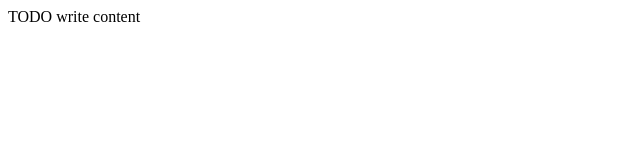
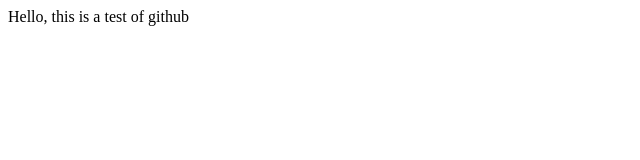
Before and after one commit to atombrown/demo, a plain HTML site: page public_html/index.html in a window 1280 px wide. Shown: the full height of the page, 0-640 px from the left. Drawn offline with Linux system fonts and the light colour scheme.

Commit message:
more changes to index

```diff
--- a/public_html/index.html
+++ b/public_html/index.html
@@ -11,6 +11,6 @@
         <meta name="viewport" content="width=device-width, initial-scale=1.0">
     </head>
     <body>
-        <div>TODO write content</div>
+        Hello, this is a test of github
     </body>
 </html>
```
